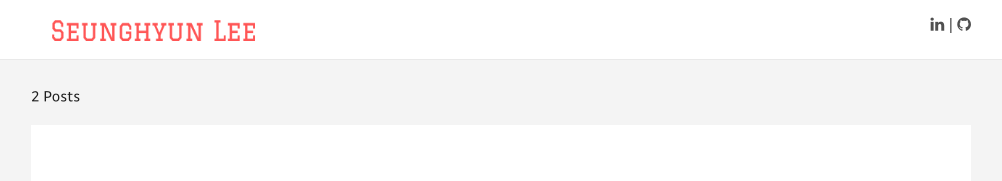
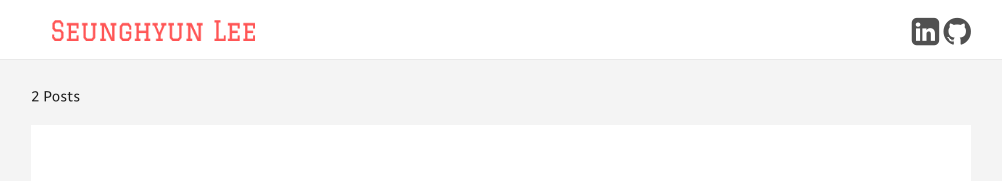
Before and after one commit to shlee0605/shlee0605.github.io, a Jekyll site: the page built from index.html, in a window 1280 px wide. Shown: the top 181 px of the page, without its empty margins (139-1141 px from the left). Built offline with Jekyll 4.4.1, drawn with Linux system fonts in a browser that asks for light colours; nearby versions of some CDN libraries; the list of posts is cut into pages by our own code.

Commit message:
modified icon size

```diff
--- a/_config.yml
+++ b/_config.yml
@@ -22,5 +22,5 @@ paginate_path: '/page/:num/'
 author:
   name: Seunghyun Lee
   contact:
-    linkedin:  https://www.linkedin.com/in/shlee0605
+    linkedin-square:  https://www.linkedin.com/in/shlee0605
     github:    https://github.com/shlee0605
--- a/_includes/header.html
+++ b/_includes/header.html
@@ -18,10 +18,11 @@
         {% assign iconname = 'envelope' %}
         {% endif %}
         <a href="{{ contact[1] }}">
-          <i class="fa fa-{{ iconname }}" aria-hidden="true"></i>
+          <i class="fa fa-{{ iconname }} fa-2x" aria-hidden="true"></i>
         </a>
         {% assign current_index = current_index | plus: 1 %}
-        {% if current_index != len %}|{% endif %}
+        {% if current_index != len %}
+        {% endif %}
         {% endfor %}
         </p>
         </div>
```
